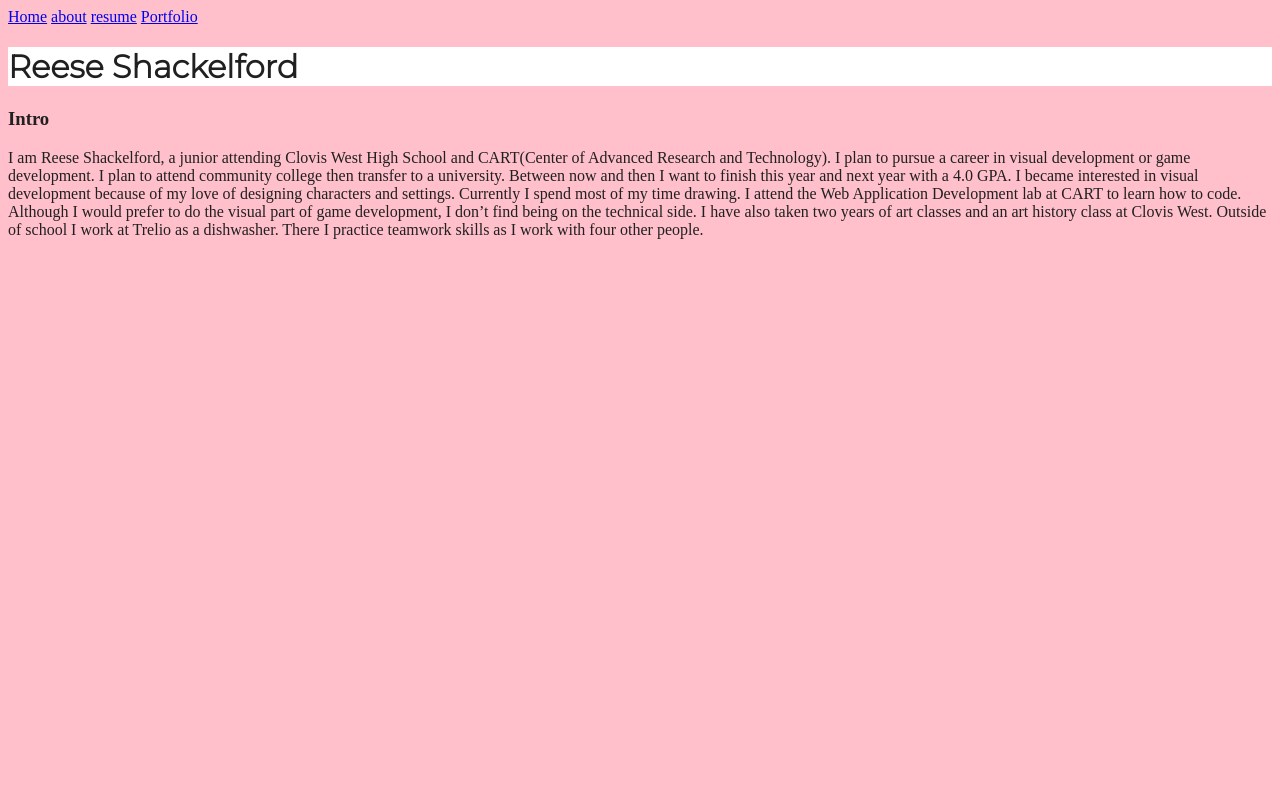
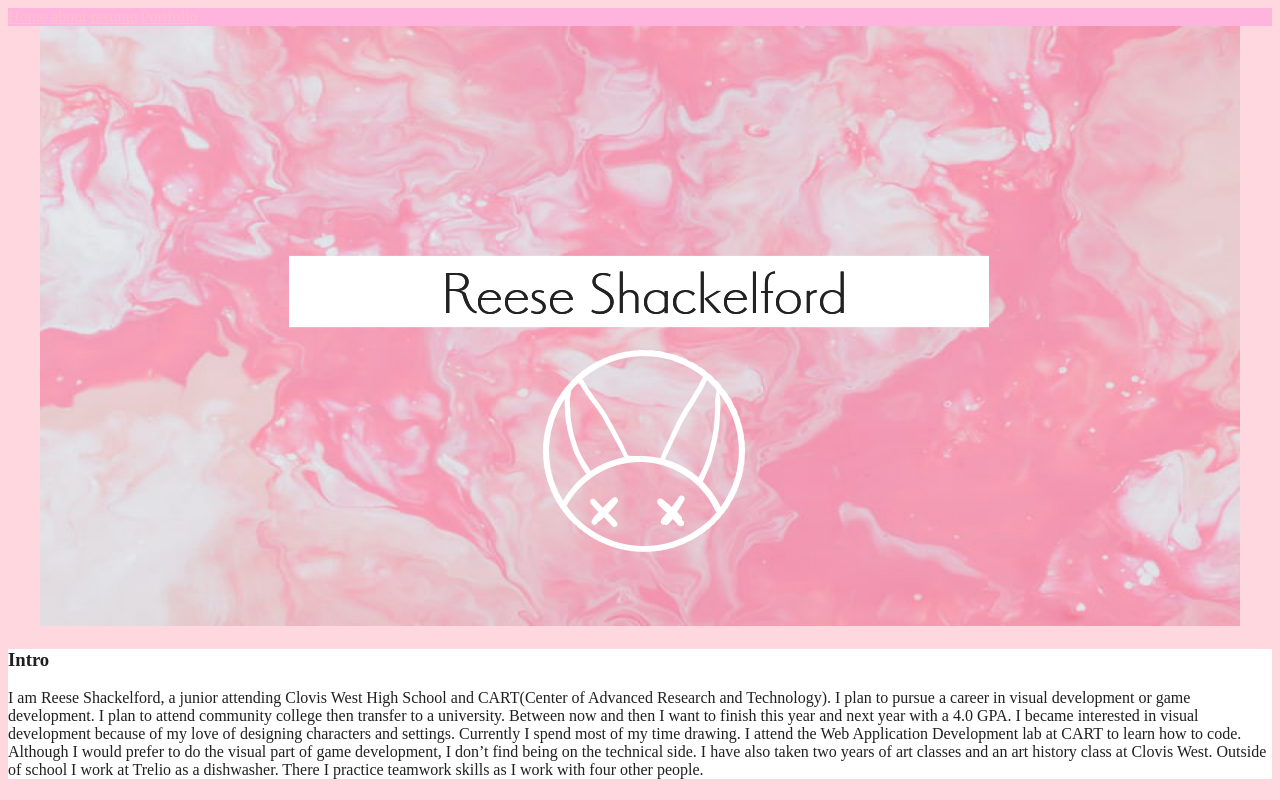
Before and after one commit to ReeseSha/personalportfolio, a plain HTML site: page Untitled-1.html in a window 1280 px wide. Drawn offline with Linux system fonts and the light colour scheme.

Commit message:
header image

```diff
--- a/Untitled-1.html
+++ b/Untitled-1.html
@@ -5,22 +5,35 @@
     <meta name="viewport" content="width=device-width, initial-scale=1.0">
     <meta http-equiv="X-UA-Compatible" content="ie=edge">
     <title>Document</title>
+    <ul>
     <link rel="stylesheet" href="css.css">
     <a href="Untitled-1.html">Home</a>
     <a href="about.html">about</a>
     <a href="resume.html">resume</a>
     <a href="portfolio.html">Portfolio</a>
+</ul>
 </head>
 <body>
+
+<div class= "container">
     <div class="title">
         <h1>Reese Shackelford</h1>
     </div>
+
+    <div class="headerimg">
+        <img src="image/pinkswirl.png" alt="">
+    </div>
+
+</div>
+
+<div class="introp">
     <h3>Intro</h3>
     <p>I am Reese Shackelford, a junior attending Clovis West High School and CART(Center of Advanced Research and Technology). I plan to pursue a career in visual development or game development.
         I plan to attend community college then transfer to a university. Between now and then I want to finish this year and next year with a 4.0 GPA. I became interested in visual development because of my love of designing characters and settings.
         Currently I spend most of my time drawing. I attend the Web Application Development lab at CART to learn how to code. Although I would prefer to do the visual part of game development, I don’t find being on the technical side. I have also taken two years of art classes and an art history class at Clovis West.
         Outside of school I work at Trelio as a dishwasher. There I practice teamwork skills as I work with four other people.
     </p>
+</div>
 
 </body>
 </html>
--- a/css.css
+++ b/css.css
@@ -1,10 +1,52 @@
 @import url('https://fonts.googleapis.com/css2?family=Montserrat:wght@300&display=swap');
 body{
-    background: pink;
+    background: rgb(255, 215, 222);
     color: rgb(32, 32, 32);
 }
 .title{
     background-color: white;
     font-family: 'Montserrat', sans-serif;
+    position: absolute;
+    top: 50%;
+    left: 50%;
+    transform: translate(-50%,-50%);
+}
+.headerimg{
+    position: relative;
 
 }
+.container{
+    position: relative;
+    text-align: center;
+    color: white;
+}
+.introp{
+    background-color: white;
+    margin: 0 auto;
+}
+ul{
+    list-style-type: none;
+    margin: 0;
+    padding: 0;
+    overflow: hidden;
+    background-color: rgb(255, 180, 221);
+}
+li{
+    float: left;
+}
+li a{
+    display: block;
+    padding: 8px;
+}
+a:link{
+    color: pink;
+}
+a:visited{
+    color: purple;
+}
+a:hover{
+    color: rgb(51, 0, 51);
+}
+a:active{
+    color: royalblue;
+}
```
Also changed, not shown: image/pinkswirl.jpg (added), image/pinkswirl.png (added).
